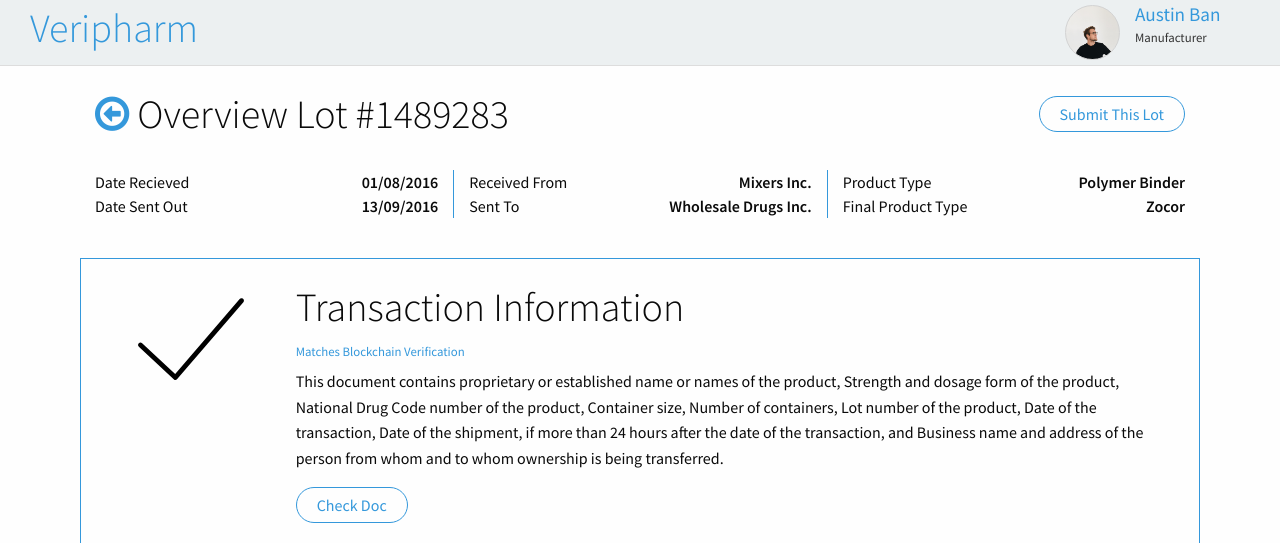
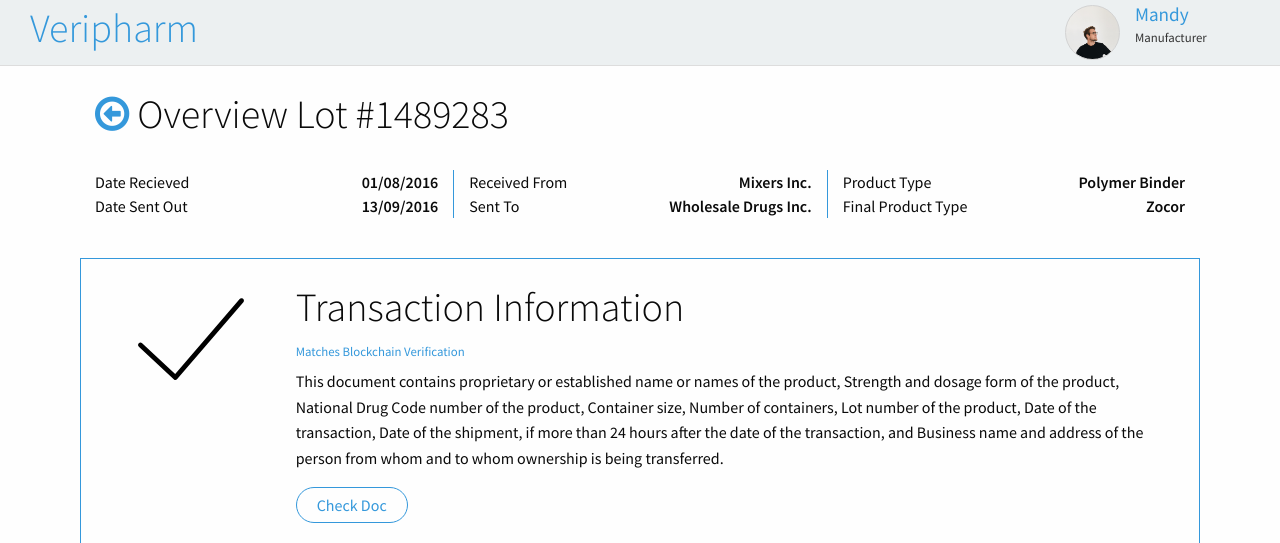
Before and after one commit to pooleja/drugtracker, a Node server app: page /tracking/2 in a window 1280 px wide. Shown: the top 543 px of the page. Run offline with Node 20, Linux system fonts and the light colour scheme; some libraries are stand-ins or nearby versions.

Commit message:
Fix name in account header

```diff
--- a/views/error.ejs
+++ b/views/error.ejs
@@ -15,7 +15,7 @@
 					<div class="avatar"></div>
 					<div class="user-info">
 						<div class="name">
-							<a href="#">Austin Ban</a>
+							<a href="#">Mandy</a>
 						</div>
 						<div class="user-type">
 							<h3>Manufacturer</h3>
--- a/views/index.ejs
+++ b/views/index.ejs
@@ -16,7 +16,7 @@
 					<div class="avatar"></div>
 					<div class="user-info">
 						<div class="name">
-							<a href="/logout">Austin Ban</a>
+							<a href="/logout">Mandy</a>
 						</div>
 						<div class="user-type">
 							<h3>Manufacturer</h3>
--- a/views/submit.ejs
+++ b/views/submit.ejs
@@ -15,7 +15,7 @@
 					<div class="avatar"></div>
 					<div class="user-info">
 						<div class="name">
-							<a href="#">Austin Ban</a>
+							<a href="#">Mandy</a>
 						</div>
 						<div class="user-type">
 							<h3>Manufacturer</h3>
--- a/views/tracking-real.ejs
+++ b/views/tracking-real.ejs
@@ -15,7 +15,7 @@
 					<div class="avatar"></div>
 					<div class="user-info">
 						<div class="name">
-							<a href="#">Austin Ban</a>
+							<a href="#">Mandy</a>
 						</div>
 						<div class="user-type">
 							<h3>Manufacturer</h3>
@@ -30,7 +30,7 @@
 				<div class="small-8 columns">
 					<h1><a href ="javascript:history.back()"><i class="fa fa-arrow-circle-o-left"> </i> </a> Overview Lot #1489283</h1>
 				</div>
-				<div class="small-4 text-right columns"><a href="/submit" class="button-small">Submit This Lot</a></div>
+
 			</div>
 
 			<div class="small-12 pad-20 columns">
--- a/views/tracking.ejs
+++ b/views/tracking.ejs
@@ -15,7 +15,7 @@
 					<div class="avatar"></div>
 					<div class="user-info">
 						<div class="name">
-							<a href="#">Austin Ban</a>
+							<a href="#">Mandy</a>
 						</div>
 						<div class="user-type">
 							<h3>Manufacturer</h3>
```
